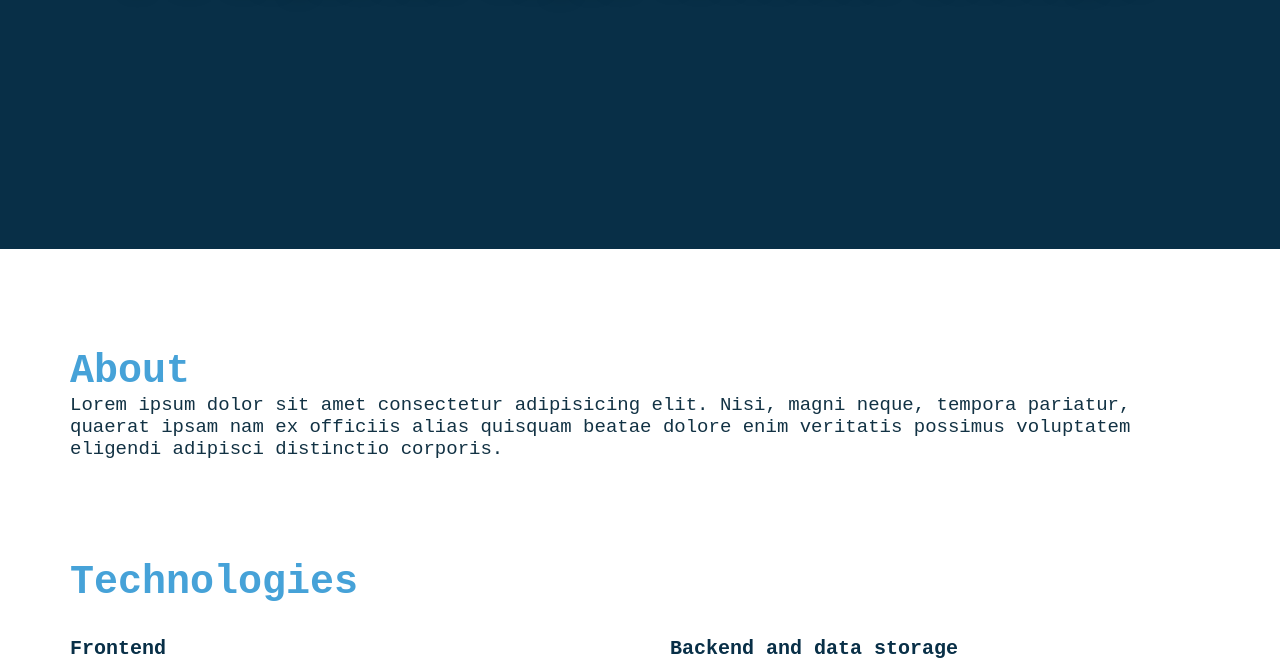
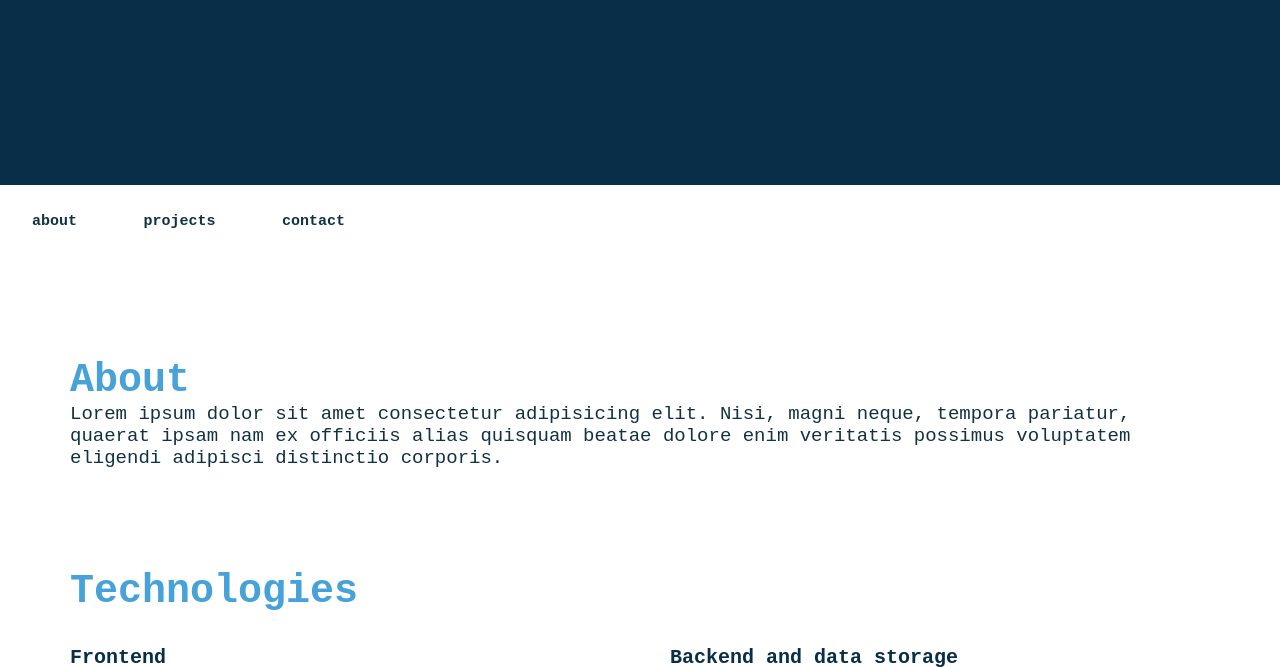
Before and after one commit to redmejia/redmejia.github.io, a website: page index.html in a window 1280 px wide. Shown: the part 551-1218 px from the top of the page. Drawn offline with Linux system fonts and the light colour scheme.

Commit message:
navigation bar

```diff
--- a/index.html
+++ b/index.html
@@ -23,6 +23,32 @@
             </div>
         </div>
     </header>
+
+    <nav>
+        <ul class="navigation">
+            <li class="navigation--list">
+                <a href="#" class="navigation--list__link">about</a>
+            </li>
+            <li class="navigation--list">
+                <a href="#" class="navigation--list__link">projects</a>
+            </li>
+            <li class="navigation--list">
+                <a href="#" class="navigation--list__link">contact</a>
+            </li>
+
+            <!-- <li class="navigation__list">
+                here iam
+            </li>
+            <li class="navigation__list">
+                here iam
+            </li>
+            <li class="navigation__list">
+                here iam
+            </li> -->
+
+          </ul>
+    </nav>
+
 
     <!-- about section -->
     <div class="about-box">
--- a/sass/layout/_header.scss
+++ b/sass/layout/_header.scss
@@ -1,5 +1,5 @@
 .header {
-	height: 100vh;
+	height: 92vh;
 	padding: 3rem;
 	position: relative;
 
--- a/sass/main.scss
+++ b/sass/main.scss
@@ -6,6 +6,9 @@
 
 @import "layout/header";
 @import "layout/gird";
+
+@import "navigation/navigation";
+
 
 @import "contact/contact";
 
--- /dev/null
+++ b/sass/navigation/_navigation.scss
@@ -0,0 +1,32 @@
+.navigation {
+	list-style-type: none;
+	margin: 0;
+	padding: 0;
+	overflow: hidden;
+
+	&--list {
+		display: inline-block;
+		// color: white;
+		text-align: center;
+		padding: 14px 16px;
+		text-decoration: none;
+		// float: left;
+
+		&__link {
+			display: inline-block;
+			color: $primary-color-2;
+			text-align: center;
+			padding: 14px 16px;
+			text-decoration: none;
+			font-family: monospace;
+			font-size: 1.5rem;
+			font-weight:900;
+
+
+		}
+
+		&:hover{
+			background-color: $color-black;
+		}
+	}
+}
```
Also changed, not shown: css/style.css.
